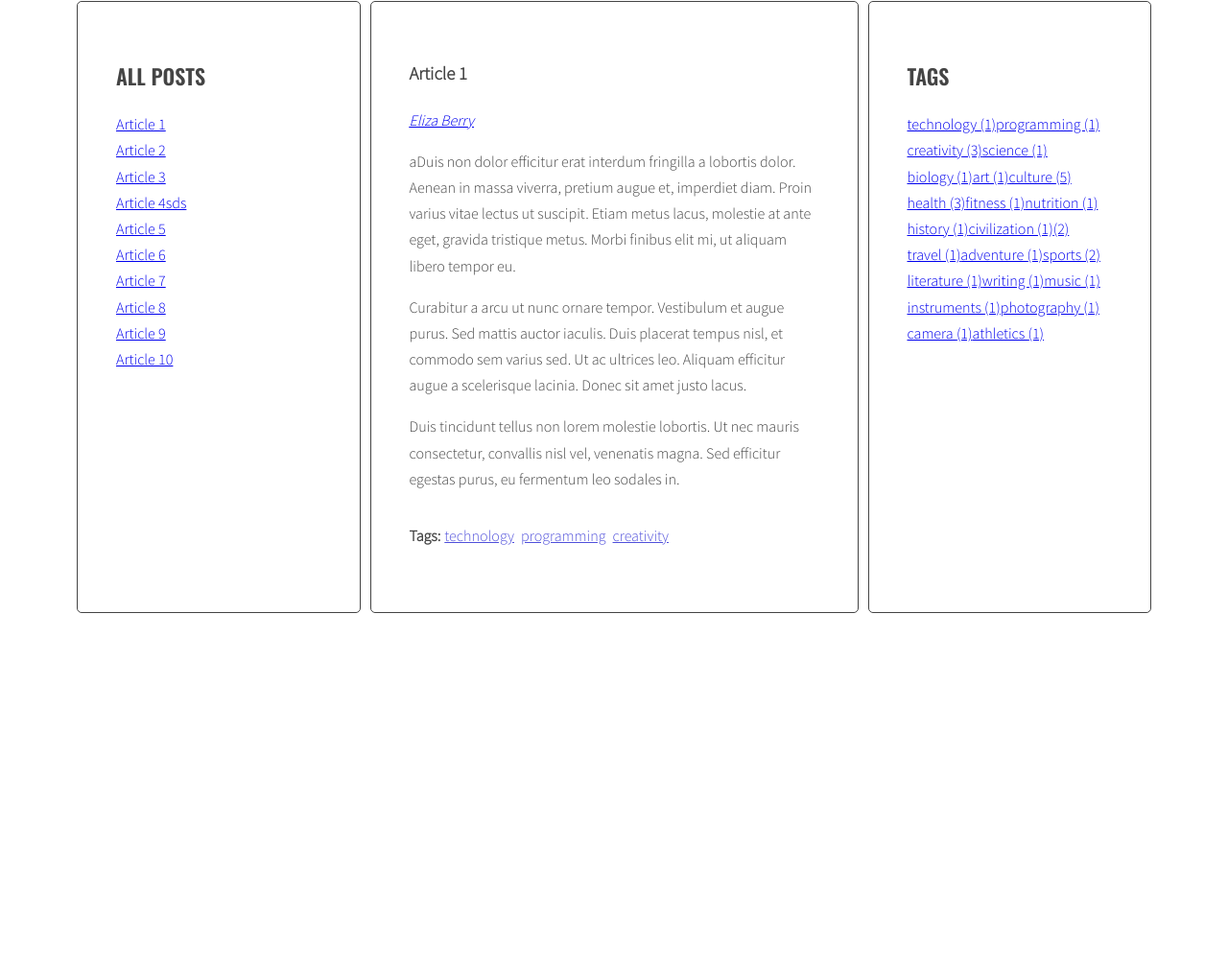
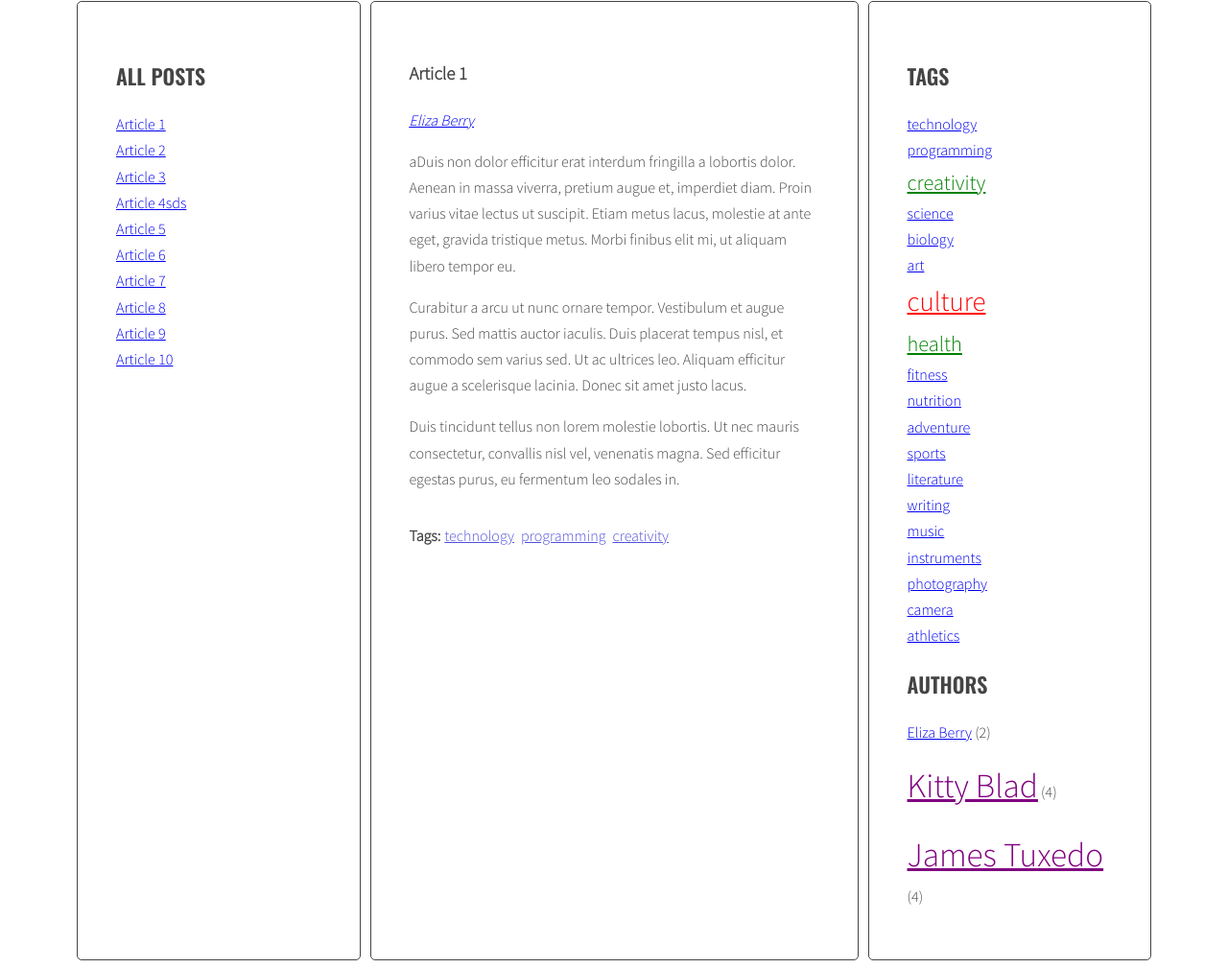
Before and after one commit to BartechJ/javascript-blog, a website: page index.html in a window 1280 px wide. Shown: the part 242-1251 px from the top of the page at 96% size. Before the commit the page ends 889 px from the top, so only its background shows below. Drawn offline with nearby package versions, Linux system fonts and the light colour scheme.

Commit message:
add authors and tags cloud

```diff
--- a/index.html
+++ b/index.html
@@ -5,7 +5,7 @@
 			<meta http-equiv="X-UA-Compatible" content="IE=edge">
 				<meta name="viewport" content="width=device-width, initial-scale=1.0">
 					<title>Tytuł Twojej Strony</title>
-					<link rel="stylesheet" href="css/style.css">
+					<link rel="stylesheet" href="css/styles.css">
 					</head>
 					<body>
 						<div class="container">
@@ -34,7 +34,7 @@
 											</ul>
 										</div>
 									</article>
-									<article class="post" id="article-2" data-tags="science biology creativity" data-author= "Kitty  Blad">
+									<article class="post" id="article-2" data-tags="science biology creativity" data-author= "Kitty Blad">
 										<h3 class="post-title">Article 2</h3>
 										<a class="post-author" href="#">by </a>
 										<div class="post-content">
@@ -85,7 +85,7 @@
 											</ul>
 										</div>
 									</article>
-									<article class="post" id="article-5" data-tags="history culture civilization" data-author= "James Tuxedo">
+									<article class="post" id="article-5" data-tags="culture" data-author= "James Tuxedo">
 										<h3 class="post-title">Article 5</h3>
 										<a class="post-author" href="#">by </a>
 										<div class="post-content">
@@ -102,7 +102,7 @@
 											</ul>
 										</div>
 									</article>
-									<article class="post" id="article-6" data-tags=" travel adventure health sports" data-author= "Eliza Berry">
+									<article class="post" id="article-6" data-tags="adventure health sports" data-author= "Eliza Berry">
 										<h3 class="post-title">Article 6</h3>
 										<a class="post-author" href="#">by </a>
 										<div class="post-content">
@@ -169,7 +169,7 @@
 											</ul>
 										</div>
 									</article>
-									<article class="post" id="article-10" data-tags=" sports athletics health" data-author= "Kitty Blad">
+									<article class="post" id="article-10" data-tags="sports athletics health" data-author= "Kitty Blad">
 										<h3 class="post-title">Article 10</h3>
 										<a class="post-author" href="#">by </a>
 										<div class="post-content">
@@ -191,7 +191,7 @@
 									<h2 class="section-title">Tags</h2>
 									<ul class="list tags">
                                                                                              </ul>
-									<h2 class="section-title"></h2>
+									<h2 class="section-title">Authors</h2>
 									<ul class="list authors">
 
 									</ul>
--- a/js/script.js
+++ b/js/script.js
@@ -1,25 +1,26 @@
+/* Title click event handler */
 const titleClickHandler = function (event) {
   event.preventDefault();
   const clickedElement = this;
   console.log('Link was clicked!');
 
-  /* [DONE] remove class 'active' from all article links  */
+  /* Remove class 'active' from all article links */
   const activeLinks = document.querySelectorAll('.titles a.active');
   for (let activeLink of activeLinks) {
     activeLink.classList.remove('active');
   }
 
-  /* [DONE] add class 'active' to the clicked link */
+  /* Add class 'active' to the clicked link */
   clickedElement.classList.add('active');
   console.log('clickedElement:', clickedElement);
 
-  /* [DONE] remove class 'active' from all articles */
+  /* Remove class 'active' from all articles */
   const activeArticles = document.querySelectorAll('.posts .post.active');
   for (let activeArticle of activeArticles) {
     activeArticle.classList.remove('active');
   }
 
-  /* [DONE] get 'href' attribute from the clicked link */
+  /* Get 'href' attribute from the clicked link */
   const articleSelector = clickedElement.getAttribute('href');
   console.log('articleSelector:', articleSelector);
   const targetArticle = document.querySelector(articleSelector);
@@ -30,7 +31,7 @@ const titleClickHandler = function (event) {
     console.log('Target article not found:', targetArticle);
   }
 
-  /* [DONE above] add class 'active' to the correct article */
+  /* Add class 'active' to the correct article */
 };
 
 const optArticleSelector = '.post',
@@ -39,31 +40,34 @@ const optArticleSelector = '.post',
 const optArticleTagsSelector = '.post-tags .list-horizontal';
 const optArticleAuthorSelector = '.post-author';
 const optTagsListSelector = '.tags.list';
+const optCloudClassCount = 5;
+const optAuthorClassCount = 4;
+const optCloudClassPrefix = 'tag-size-';
+const optAuthorClassPrefix = 'author-size-'
+const optAuthorsListSelector = '.authors';
 
 function generateTitleLinks(customSelector = '') {
-  /* [DONE] remove contents of titleList */
+  /* Remove contents of titleList */
   const titleList = document.querySelector(optTitleListSelector);
   titleList.innerHTML = '';
 
-  /* find all the articles and save them to variable: articles */
+  /* Find all the articles and save them to variable: articles */
   const articles = document.querySelectorAll(optArticleSelector + customSelector);
   let html = '';
 
-  /* for each article */
+  /* For each article */
   for (let article of articles) {
-    /* [DONE] get the article id */
+    /* Get the article id */
     const articleId = article.getAttribute('id');
     console.log('articleId:', articleId);
 
-    /* [DONE] find the title element */
+    /* Find the title element */
     const articleTitle = article.querySelector(optTitleSelector).innerHTML;
 
-    /* [DONE above] get the title from the title element */
-
-    /* [DONE] create HTML of the link */
+    /* Create HTML of the link */
     const linkHTML = `<li><a href="#${articleId}"><span>${articleTitle}</span></a></li>`;
 
-    /* [DONE] insert link into titleList */
+    /* Insert link into titleList */
     html = html + linkHTML;
     console.log(html);
   }
@@ -77,8 +81,35 @@ function generateTitleLinks(customSelector = '') {
   }
 }
 
+function calculateTagsParams(tags) {
+  const params = {
+    max: 0,
+    min: 999999,
+  };
+
+  for (let tag in tags) {
+    if (tags[tag] > params.max) {
+      params.max = tags[tag];
+    }
+    if (tags[tag] < params.min) {
+      params.min = tags[tag];
+    }
+    console.log(tag + ' is used ' + tags[tag] + ' times');
+  }
+
+  return params;
+}
+
+function calculateTagClass(count, params) {
+  const normalizedCount = count - params.min;
+  const normalizedMax = params.max - params.min;
+  const percentage = normalizedCount / normalizedMax;
+  const classNumber = Math.round(percentage * (optCloudClassCount - 1) + 1);
+  return optCloudClassPrefix + classNumber;
+}
+
 function generateTags() {
-/* [NEW] create a new variable allTags with an empty object */
+  /* Create a new variable allTags with an empty object */
   let allTags = {};
   const articles = document.querySelectorAll(optArticleSelector);
 
@@ -92,13 +123,13 @@ function generateTags() {
       const linkHTML = `<li><a href="#tag-${tag}">${tag}</a></li>`;
       html += linkHTML;
 
-      // [NEW] check if this link is NOT already in allTags
-      if(!allTags[tag]) {
-        // [NEW] add generated code to allTags array
+      // Check if this link is NOT already in allTags
+      if (!allTags[tag]) {
+        // Add generated code to allTags array
         allTags[tag] = 1;
       } else {
-    allTags[tag]++;
-    }
+        allTags[tag]++;
+      }
     }
 
     if (tagsWrapper) {
@@ -106,75 +137,74 @@ function generateTags() {
     }
   }
 
-  // [NEW] find list of tags in the right column
+  /* Find list of tags in the right column */
   const tagList = document.querySelector(optTagsListSelector);
 
-  /* [NEW] create variable for all links HTML code */
-let allTagsHTML = '';
+  /* Create variable for all links HTML code */
+  const tagsParams = calculateTagsParams(allTags);
+  console.log('tagsParams:', tagsParams)
+  let allTagsHTML = '';
 
-/* [NEW] START LOOP: for each tag in allTags: */
-for(let tag in allTags){
+  /* START LOOP: for each tag in allTags: */
+  for (let tag in allTags) {
+    const tagCount = allTags[tag] || 0;
+    const tagLinkHTML = `<li><a class="${calculateTagClass(tagCount, tagsParams)}" href="#tag-${tag}">${tag}</a></li>`;
+    console.log('tagLinkHTML:', tagLinkHTML);
+    allTagsHTML += tagLinkHTML;
+  }
+  /* END LOOP: for each tag in allTags: */
 
-  /* [NEW] generate code of a link and add it to allTagsHTML */
-  allTagsHTML += `<li><a href="#tag-${tag}">${tag} (${allTags[tag] || 0})</a></li>`;
-
+  /* Add HTML from allTagsHTML to tagList */
+  tagList.innerHTML = '<ul class="list list-inline">' + allTagsHTML + '</ul';
 }
-/* [NEW] END LOOP: for each tag in allTags: */
-
-/*[NEW] add HTML from allTagsHTML to tagList */
-tagList.innerHTML = '<ul class="list list-horizontal">' + allTagsHTML + '</ul>';
-
-}
-
 
 generateTags();
 
 function tagClickHandler(event) {
-  /* prevent default action for this event */
+  /* Prevent default action for this event */
   event.preventDefault();
-  /* make a new constant named "clickedElement" and give it the value of "this" */
+  /* Make a new constant named "clickedElement" and give it the value of "this" */
   const clickedElement = this;
-  /* make a new constant "href" and read the attribute "href" of the clicked element */
+  /* Make a new constant "href" and read the attribute "href" of the clicked element */
   const href = clickedElement.getAttribute('href');
 
-  /* make a new constant "tag" and extract tag from the "href" constant */
+  /* Make a new constant "tag" and extract tag from the "href" constant */
   const tag = href.replace('#tag-', '');
   console.log(tag);
-  /* find all tag links with class active */
+  /* Find all tag links with class active */
   const activeTagLinks = document.querySelectorAll('a.active[href^="tag-"]');
   /* START LOOP: for each active tag link */
   for (let activeTagLink of activeTagLinks) {
     console.log(activeTagLink.textContent);
-    /* remove class active */
+    /* Remove class active */
     activeTagLink.classList.remove('active');
     /* END LOOP: for each active tag link */
   }
-  /* find all tag links with "href" attribute equal to the "href" constant */
+  /* Find all tag links with "href" attribute equal to the "href" constant */
   const tagLinks = document.querySelectorAll('a[href="' + href + '"]');
   /* START LOOP: for each found tag link */
   for (let tagLink of tagLinks) {
-    /* add class active */
+    /* Add class active */
     tagLink.classList.add('active');
   }
   /* END LOOP: for each found tag link */
-  /* execute function "generateTitleLinks" with article selector as an argument */
+  /* Execute function "generateTitleLinks" with article selector as an argument */
   generateTitleLinks('[data-tags~="' + tag + '"]');
   console.log(tag);
 }
 
 function addClickListenersToTags() {
-  /* find all links to tags */
+  /* Find all links to tags under the article titles and add tagClickHandler as the event listener for each link */
   const articleTagLinks = document.querySelectorAll('.post-tags a');
   for (let articleTagLink of articleTagLinks) {
-    /* add tagClickHandler as the event listener for that link */
     articleTagLink.addEventListener('click', tagClickHandler);
   }
 
+  /* Find all links to tags in the sidebar and add tagClickHandler as the event listener for each link */
   const sidebarTagLinks = document.querySelectorAll('.list.tags a');
 
   /* START LOOP: for each link */
   for (let sidebarTagLink of sidebarTagLinks) {
-    /* add tagClickHandler as the event listener for that link */
     sidebarTagLink.addEventListener('click', tagClickHandler);
   }
   /* END LOOP: for each link */
@@ -182,65 +212,128 @@ function addClickListenersToTags() {
 
 addClickListenersToTags();
 
+function calculateAuthorsParams(authors) {
+  const params = {
+    max: 0,
+    min: 999999,
+  };
+
+  for (let author in authors) {
+    if (authors[author] > params.max) {
+      params.max = authors[author];
+    }
+    if (authors[author] < params.min) {
+      params.min = authors[author];
+    }
+    console.log(author + ' is used ' + authors[author] + ' times');
+  }
+
+  return params;
+}
+
+function calculateAuthorClass(count, params) {
+  const normalizedCount = count - params.min;
+  const normalizedMax = params.max - params.min;
+  const percentage = normalizedCount / normalizedMax;
+  const classNumber = Math.ceil(percentage * (optAuthorClassCount - 1) + 1);
+  return optAuthorClassPrefix + classNumber;
+}
+
 function generateAuthors() {
-  /* [DONE] copy algorithm from generateTags */
-  /* find all articles */
+  /* Create a new variable with an empty object */
+  let allAuthors = {};
   const articles = document.querySelectorAll(optArticleSelector);
-  /* Initialize the html variable */
 
-  /* START LOOP: for every article: */
+  /* Initialize the HTML variables for both main frame and sidebar */
+  let mainFrameHTML = '';
+  let sidebarHTML = '';
+
+  /* START LOOP: for every article */
   for (let article of articles) {
-    /* find author wrapper */
+    /* Find author wrapper */
     const authorWrapper = article.querySelector(optArticleAuthorSelector);
-    /* get author from data-author attribute */
+    /* Get author from data-author attribute */
     const authorName = article.getAttribute('data-author');
-    console.log(authorName);
-    /* generate HTML of the link */
+
+    /* Generate HTML of the link for main frame */
     const linkHTML = `<a href="#authorName-${authorName}">${authorName}</a>`;
-    /* add generated code to html variable */
 
-    /* insert HTML of all the links into the author wrapper */
+    /* Insert author name into the author wrapper in main frame */
     if (authorWrapper) {
       authorWrapper.innerHTML = linkHTML;
-      console.log(authorWrapper);
     }
+
+   if (!allAuthors[authorName]) {
+      allAuthors[authorName] = 1;
+    } else {
+    allAuthors[authorName]++;
+    }
+    console.log('allAuthors:',allAuthors);
   }
+
+  const authorsParams = calculateAuthorsParams(allAuthors);
+  console.log('authorsParams:', authorsParams);
+
+  for (let authorName in allAuthors) {
+    const authorCount = allAuthors[authorName];
+    const authorClass = calculateAuthorClass(authorCount, authorsParams);
+    const sidebarLinkHTML = `<li><a class="${authorClass}" href="#authorName-${authorName}">${authorName}</a> (${authorCount})</li>`;
+    sidebarHTML += sidebarLinkHTML;
+    console.log('sidebarLinkHTML:', sidebarLinkHTML);
+  }
+
+  /* Insert HTML of all the links into the author list in the sidebar */
+  const authorsList = document.querySelector(optAuthorsListSelector);
+  if (authorsList) {
+    authorsList.innerHTML = '<ul class="list list-vertical">' + sidebarHTML + '</ul>';
+  }
+
+  console.log('authorsParams:', authorsParams);
 }
 
-generateAuthors();
-
-/* FUNCTION DECLARATION NOT WORKED WITH EVENT NEEDED CHANGE FOR AUTHOR IN ()*/
+/* Function declaration not worked with event, needed change for author in () */
 function authorClickHandler(author) {
-  /* [DONE] Copy algorithm from tagClickHandler */
-  /* find all author links with class active */
+  /* Copy algorithm from tagClickHandler */
+  /* Find all author links with class active */
   const activeAuthorLinks = document.querySelectorAll('.post-author a.active');
   for (let activeAuthorLink of activeAuthorLinks) {
-    /* remove class active */
+    /* Remove class active */
     activeAuthorLink.classList.remove('active');
   }
 
-  /* find all author links with "href" attribute equal to the "href" constant */
+  /* Find all author links with "href" attribute equal to the "href" constant */
   const authorLinks = document.querySelectorAll(`.post-author a[href="#authorName-${author}"]`);
   for (let authorLink of authorLinks) {
-    /* add class active */
+    /* Add class active */
     authorLink.classList.add('active');
   }
 
-  /* execute function "generateTitleLinks" with the author selector as an argument */
+  /* Execute function "generateTitleLinks" with the author selector as an argument */
   generateTitleLinks(`[data-author="${author}"]`);
   console.log(author);
 }
 
 function addClickListenersToAuthors() {
-  const authorLinks = document.querySelectorAll('.post-author a');
-  for (let authorLink of authorLinks) {
-    const authorName = authorLink.textContent;
-    authorLink.addEventListener('click', function (event) {
+  /* Find all links to authors under the article titles */
+  const articleAuthorLinks = document.querySelectorAll('.post-author a');
+  for (let articleAuthorLink of articleAuthorLinks) {
+    /* Add authorClickHandler as the event listener for that link */
+    articleAuthorLink.addEventListener('click', function (event) {
       event.preventDefault();
-      authorClickHandler(authorName);
+      authorClickHandler(articleAuthorLink.textContent);
+    });
+  }
+
+  const sidebarAuthorLinks = document.querySelectorAll('.list-vertical a');
+  for (let sidebarAuthorLink of sidebarAuthorLinks) {
+    /* Add authorClickHandler as the event listener for that link */
+    sidebarAuthorLink.addEventListener('click', function (event) {
+      event.preventDefault();
+      authorClickHandler(sidebarAuthorLink.textContent);
     });
   }
 }
 
 addClickListenersToAuthors();
 generateTitleLinks('');
+generateAuthors();
--- a/css/style.css
+++ b/sass/styles.scss
@@ -1,14 +1,24 @@
-@import url("https://fonts.googleapis.com/css?family=Oswald:400,600|Sacramento|Source+Sans+Pro:300&subset=latin-ext");
+@import url('https://fonts.googleapis.com/css?family=Oswald:400,600|Sacramento|Source+Sans+Pro:300&subset=latin-ext');
+
 /* Variables */
+
+$color-light: #fff;
+$color-dark: #444;
+
+$font-logo: 'Sacramento', cursive;
+$font-header: 'Oswald', sans-serif;
+$font-text: 'Source Sans Pro', sans-serif;
+
 /* Global */
+
 *, *::before, *::after {
   box-sizing: border-box;
 }
 
 body {
-  background: #fff;
-  font-family: "Source Sans Pro", sans-serif;
-  color: #444;
+  background: $color-light;
+  font-family: $font-text;
+  color: $color-dark;
   font-weight: 300;
   font-size: 16px;
   line-height: 1.7;
@@ -22,16 +32,17 @@ body {
 .section-title {
   font-size: 22px;
   text-transform: uppercase;
-  font-family: "Oswald", sans-serif;
+  font-family: $font-header;
   font-weight: 600;
-}
-.section-title span {
+  span {
     text-transform: none;
     font-weight: 400;
-  color: #777777;
+    color: lighten($color-dark, 20%);
+  }
 }
 
 /* Layout */
+
 .wrapper {
   display: flex;
   margin-left: 10px;
@@ -46,16 +57,17 @@ body {
 }
 
 .sidebar, .posts {
-  background: #fff;
+  background: $color-light;
   margin-right: 10px;
   padding: 40px;
-  border: 1px solid #444;
+  border: 1px solid $color-dark;
   border-radius: 5px;
 }
 
 /* Logo */
+
 .logo {
-  font-family: "Sacramento", cursive;
+  font-family: $font-logo;
   font-weight: 400;
   font-size: 104px;
   line-height: 1;
@@ -63,30 +75,37 @@ body {
 }
 
 /* Lists */
+
 .list {
   list-style-type: none;
   margin: 0;
   padding: 0;
-}
-.list .active {
+  .active {
     font-weight: bold;
   }
+}
 
-.list-horizontal li {
+.list-horizontal {
+  li {
     display: inline-block;
+  }
 }
 
 /* Authors */
-.authors li {
+
+.authors {
+  li {
     margin-bottom: 12px;
+  }
 }
 
 /* Post */
+
 .post {
   display: none;
+  &.active {
+    display: block;
   }
-.post.active {
-  display: block;
 }
 
 .post-author {
@@ -110,8 +129,22 @@ body {
 color: #000;
 }
 
+
 .post-tags .list-horizontal a {
   color: #5050DB;
 }
 
-/*# sourceMappingURL=style.css.map */
+.tag-size-3 {
+  font-size: 140%;
+  color: green;
+}
+
+.tag-size-5 {
+ font-size: 180%;
+  color: red;
+ }
+
+.author-size-4 {
+ font-size: 220%;
+  color: purple;
+ }
```
Also changed, not shown: css/styles.css, 1 other file. Lines whose indentation alone changed are shown as unchanged.
